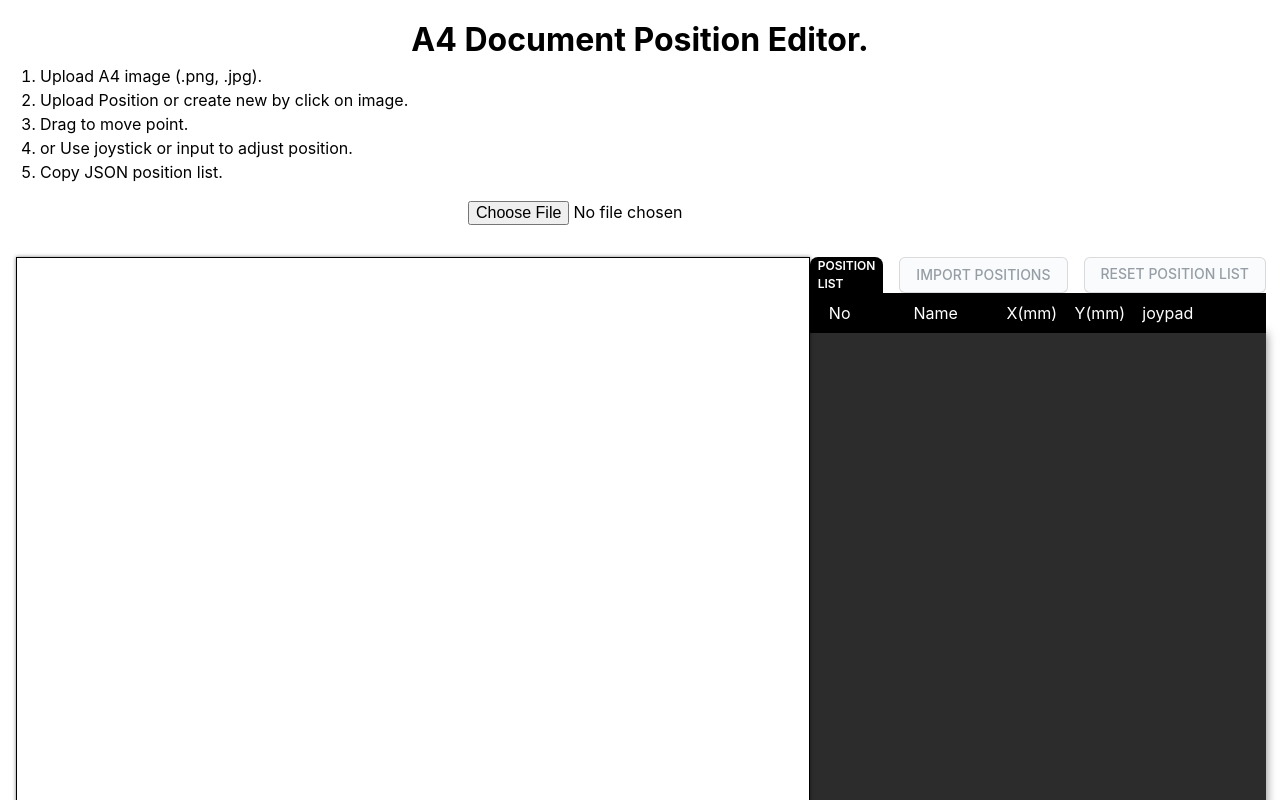
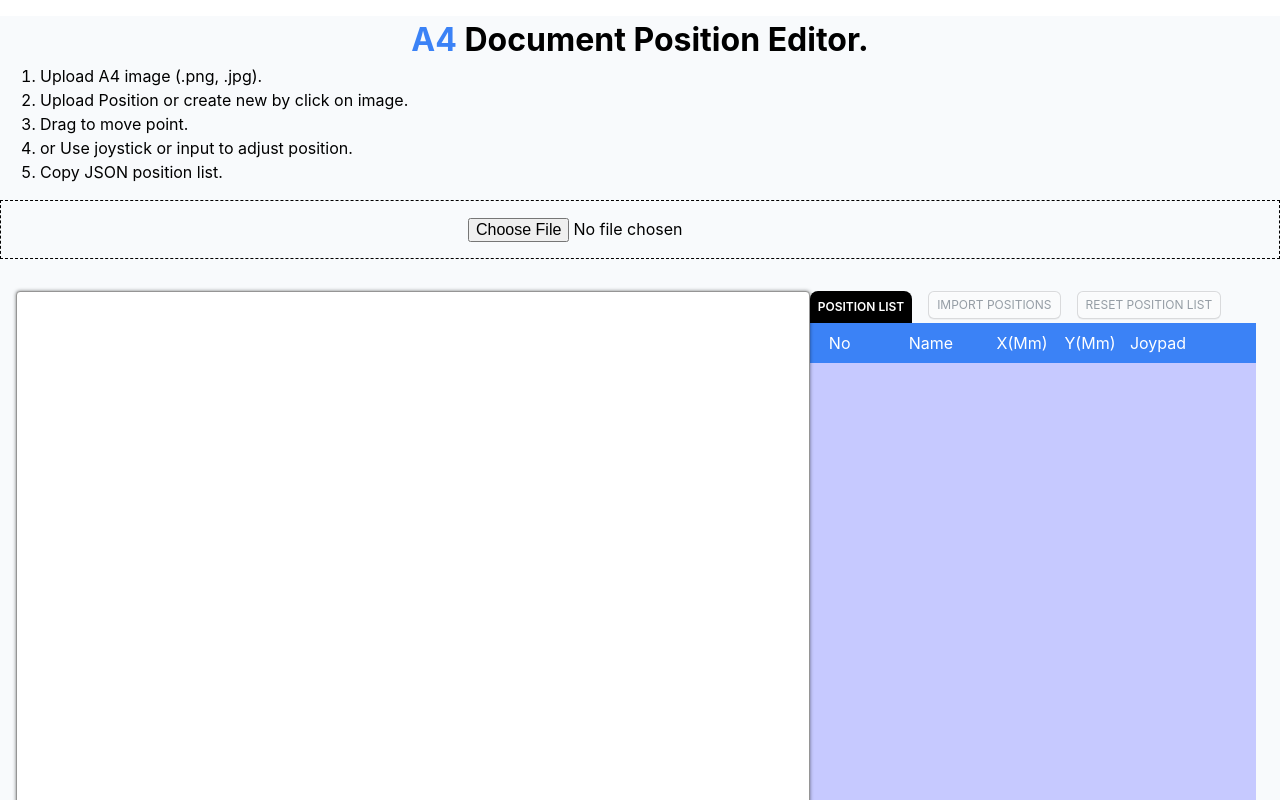
Before and after one commit to mjkodkks/find-point-a4, a Vue app: page / in a window 1280 px wide. Shown: the top 800 px of the page. Built offline with nearby package versions, Linux system fonts and the light colour scheme.

Commit message:
[Update] enhance UI styling and improve button design for better user experience

```diff
--- a/src/App.vue
+++ b/src/App.vue
@@ -332,7 +332,7 @@ onUnmounted(() => {
 <template>
   <div class="app">
     <h1 class="title noprint">
-      A4 Document Position Editor.
+      <span>A4</span> Document Position Editor.
     </h1>
     <div class="noprint">
       <ol>
@@ -402,7 +402,7 @@ onUnmounted(() => {
           <div>Name</div>
           <div>X(mm)</div>
           <div>Y(mm)</div>
-          <div>joypad</div>
+          <div>Joypad</div>
           <div />
         </div>
         <div class="card-list">
@@ -610,6 +610,11 @@ onUnmounted(() => {
 .title {
   text-align: center;
   margin-top: 1rem;
+
+  & span {
+    font-weight: bold;
+    color: var(--primary-color);
+  }
 }
 
 .label-wrapper {
@@ -626,6 +631,7 @@ onUnmounted(() => {
   font-weight: 600;
   border-radius: 0.5rem 0.5rem 0 0;
   align-content: center;
+  height: 32px;
 }
 
 .btn-copy {
@@ -657,6 +663,9 @@ onUnmounted(() => {
   justify-content: center;
   min-height: 1.25rem;
   align-items: center;
+  border: solid 1px;
+  margin: 1rem auto;
+  border-style: dashed;
 }
 
 .reset-label-btn {
@@ -685,7 +694,6 @@ onUnmounted(() => {
   --w-col6: 60px;
   --w-max-width: 100%;
   --row-gap: 0.5rem;
-  color: #fff;
   padding-right: 0.5rem;
 
   & .card-header {
@@ -696,12 +704,13 @@ onUnmounted(() => {
     grid-template-rows: 1fr;
     justify-content: center;
     text-align: center;
-    background: black;
-    color: white;
+    background: var(--primary-color);
     font-size: 1rem;
     height: 40px;
     max-width: var(--w-max-width);
     gap: var(--row-gap);
+    color: white;
+    text-transform: capitalize;
 
     & div {
       display: flex;
@@ -719,10 +728,11 @@ onUnmounted(() => {
     resize: vertical;
     padding: 0.5rem 0;
     max-width: var(--w-max-width);
-    background: rgb(44, 44, 44);
+    background: #c6c9ff;
     height: 60dvh;
     width: var(--w-max-width);
-    box-shadow: 0 0 10px 0 rgba(0, 0, 0, 0.5);
+    border-radius: 0 0 0.5rem 0.5rem;
+    /* box-shadow: 0 0 10px 0 rgba(0, 0, 0, 0.5); */
 
     & .card {
       min-height: var(--height);
--- a/src/style.css
+++ b/src/style.css
@@ -8,6 +8,14 @@
   background-color: #fff;
 
   font-synthesis: none;
+  --primary-color: #3b82f6; /* สีฟ้าโมเดิร์น */
+  --bg-color: #f8fafc;     /* พื้นหลังเทาอ่อนมาก */
+  --surface-color: #ffffff;
+  --text-main: #1e293b;
+  --text-sub: #64748b;
+  --border-color: #e2e8f0;
+  --shadow: 0 4px 6px -1px rgb(0 0 0 / 0.1), 0 2px 4px -2px rgb(0 0 0 / 0.1);
+  --radius: 12px;
 }
 
 /*
@@ -27,6 +35,7 @@ body {
   font-family: var(--font-family);
   text-rendering: optimizeLegibility;
   font-weight: var(--font-weight);
+  background-color: var(--bg-color);
 }
 img, picture, video, canvas, svg {
   display: block;
@@ -58,21 +67,19 @@ button {
 /* CSS */
 .button {
   appearance: none;
-  background-color: #FAFBFC;
+  background-color: var(--primary-color);
   border: 1px solid rgba(27, 31, 35, 0.15);
   border-radius: 6px;
   box-shadow: rgba(27, 31, 35, 0.04) 0 1px 0, rgba(255, 255, 255, 0.25) 0 1px 0 inset;
   box-sizing: border-box;
-  color: #24292E;
+  color: white;
   cursor: pointer;
-  display: inline-block;
   font-family: -apple-system, system-ui, "Segoe UI", Helvetica, Arial, sans-serif, "Apple Color Emoji", "Segoe UI Emoji";
-  font-size: 14px;
+  font-size: 12px;
   text-transform: capitalize;
-  font-weight: 500;
   line-height: 20px;
   list-style: none;
-  padding: 6px 16px;
+  padding: 0 8px;
   position: relative;
   transition: background-color 0.2s cubic-bezier(0.3, 0, 0.5, 1);
   user-select: none;
@@ -81,6 +88,10 @@ button {
   vertical-align: middle;
   white-space: nowrap;
   word-wrap: break-word;
+  display: flex;
+  align-items: center;
+  justify-content: center;
+  height: 28px;
 }
 
 .button.icon {
@@ -90,7 +101,6 @@ button {
 }
 
 .button:hover {
-  background-color: #F3F4F6;
   text-decoration: none;
   transition-duration: 0.1s;
 }
@@ -103,7 +113,6 @@ button {
 }
 
 .button:active {
-  background-color: #EDEFF2;
   box-shadow: rgba(225, 228, 232, 0.2) 0 1px 0 inset;
   transition: none 0s;
 }
@@ -132,8 +141,9 @@ body {
   margin: 0 auto;
   margin-bottom: 0.5cm;
   box-shadow: 0 0 0.1cm rgba(0, 0, 0, 0.5);
-  border: 1px solid #000;
+  border: 1px solid #959595;
   position: relative;
+  border-radius: 4px;
 }
 
 @page {
```
